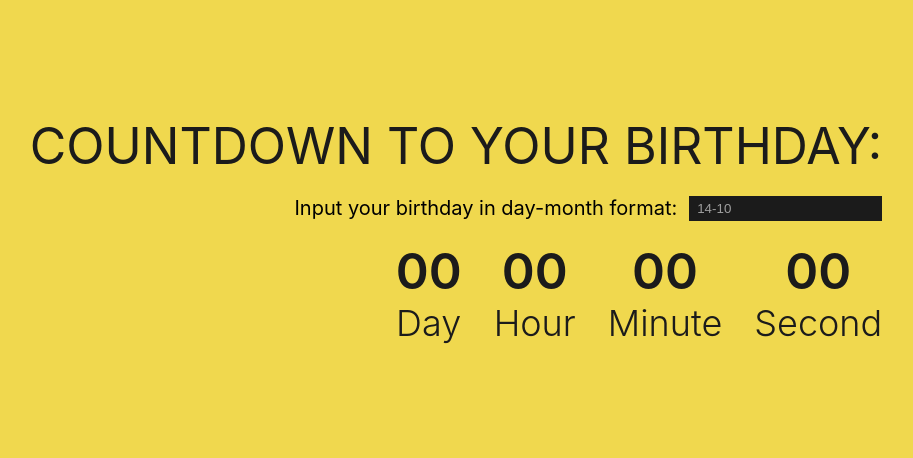
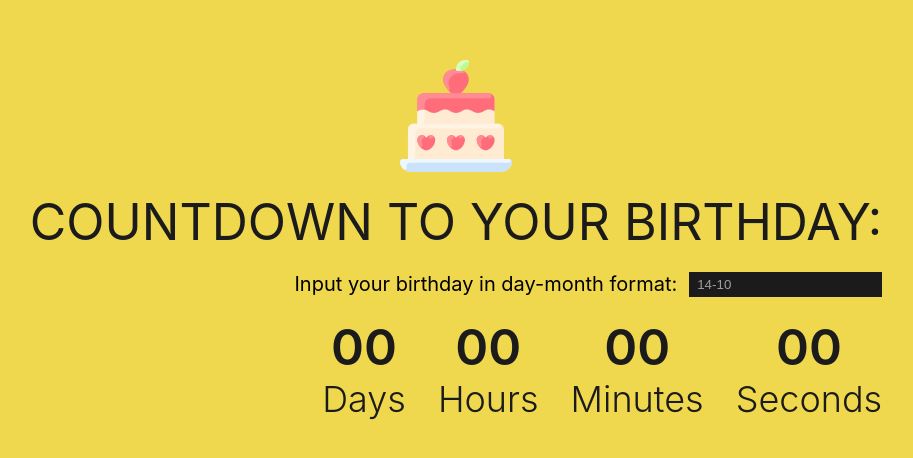
Before and after one commit to MGlower-RU/timer, a React (Create React App) app: page / in a window 1280 px wide. Shown: the part 160-618 px from the top of the page, without its empty margins (184-1097 px from the left). Built offline with nearby package versions, Linux system fonts and the light colour scheme.

Commit message:
add cake img

```diff
--- a/src/App.js
+++ b/src/App.js
@@ -1,7 +1,9 @@
 import { useEffect, useState } from 'react';
+
+import Cake from './cake.svg';
 import './styles/App.scss';
 
-function App() {
+export default function App() {
   const [birthdayDate, setBirthdayDate] = useState('')
   const [time, setTime] = useState({
     days: '00',
@@ -11,36 +13,7 @@ function App() {
   })
 
   const formatNumber = num => num < 10 ? `0${num}` : num
-
-  function declensionWords(time, value) {
-    switch (time) {
-      case 'day':
-        if(value < 5) {
-          return 'day'
-        } else {
-          return 'days'
-        }
-      case 'hour':
-        if(value < 5) {
-          return 'hour'
-        } else {
-          return 'hours'
-        }
-      case 'minute':
-        if(value < 5) {
-          return 'minute'
-        } else {
-          return 'minutes'
-        }
-      case 'second':
-        if(value < 5) {
-          return 'second'
-        } else {
-          return 'seconds'
-        }
-      default: break;
-    }
-  }
+  const declensionWords = (time, value) => Number(value) === 1 ? time : `${time}s`
 
   const placeholderDate = `${formatNumber(new Date().getDate())}-${formatNumber(new Date().getMonth() + 1)}`
 
@@ -76,6 +49,9 @@ function App() {
 
   return (
     <div className="timer__wrapper">
+      <div className="cake__img">
+        <img src={Cake} alt="" />
+      </div>
       <h1>Countdown to your birthday:</h1>
       <div className="timer__input">
         <p>Input your birthday in day-month format:</p>
@@ -120,10 +96,6 @@ function App() {
           </p>
         </div>
       </div>
-      <div className="timer__end">
-
-      </div>
     </div>
   );
 }
-export default App;
--- a/src/styles/App.scss
+++ b/src/styles/App.scss
@@ -3,6 +3,17 @@
   flex-direction: column;
   align-items: flex-end;
   gap: 20px;
+}
+
+.cake__img {
+  display: flex;
+  align-self: center;
+  width: 7rem;
+  height: 7rem;
+
+  img {
+    object-fit: contain;
+  }
 }
 
 h1 {
```
Also changed, not shown: src/cake.svg (added).
